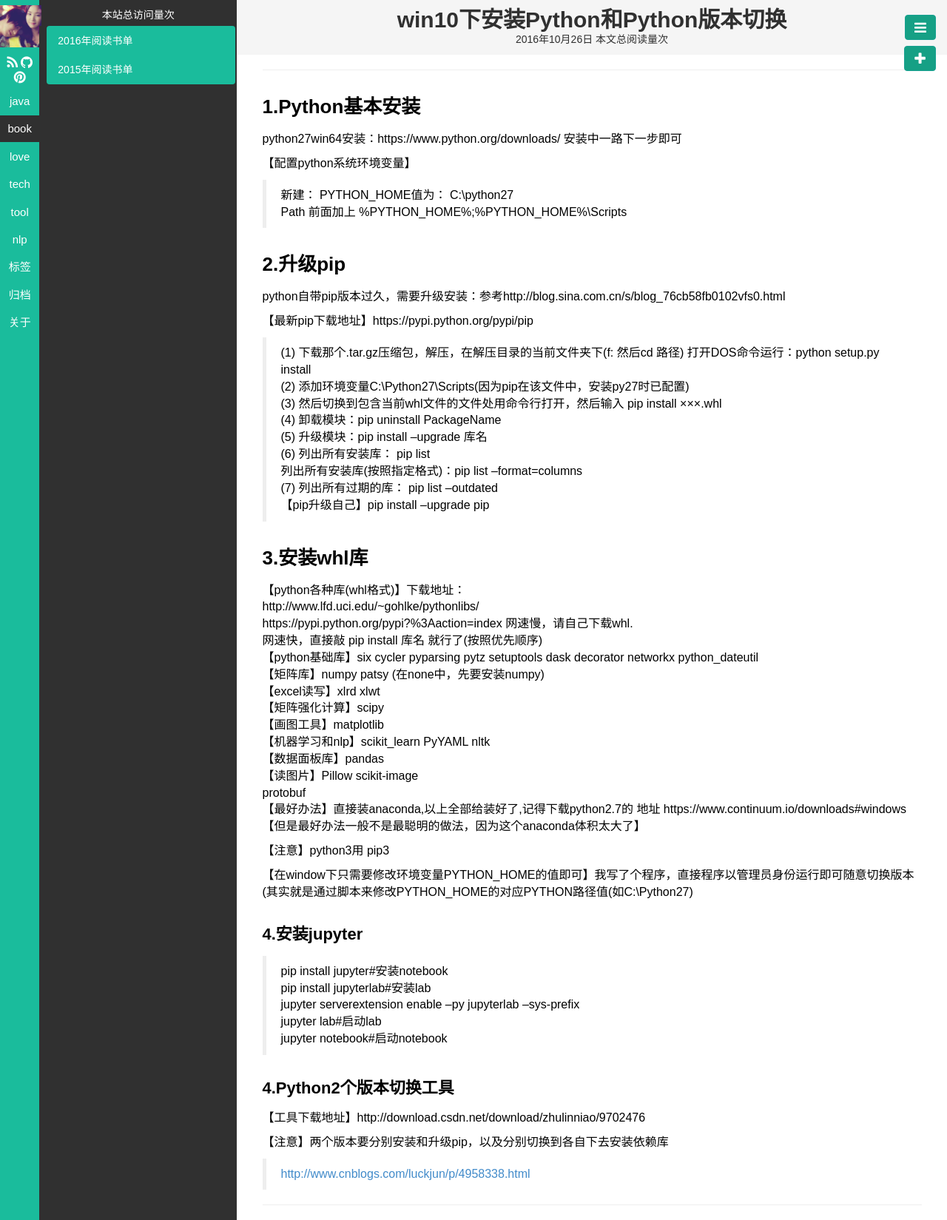
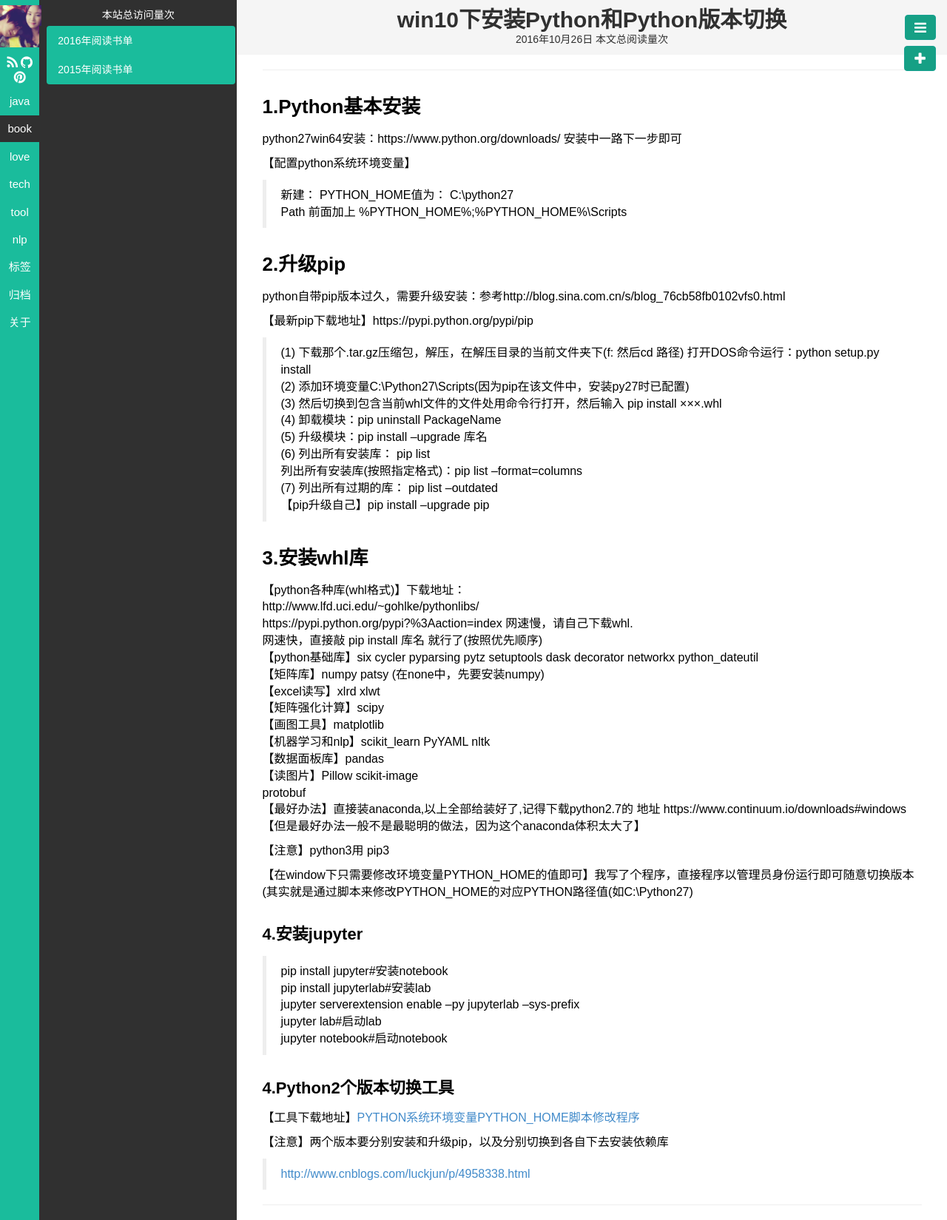
Before and after one commit to whaozl/whaozl.github.io, a Jekyll site: the page built from _posts/tool/2016-12-05-tool-python-install.md, in a window 1280 px wide. Shown: the whole page at 74% size. Built offline with Jekyll 4.4.1, drawn with Linux system fonts in a browser that asks for light colours; comment, search, counter and statistics services are not loaded.

Commit message:
修改连接问题

```diff
--- a/_posts/tool/2016-12-05-tool-python-install.md
+++ b/_posts/tool/2016-12-05-tool-python-install.md
@@ -68,7 +68,7 @@ protobuf
 
 ### 4.Python2个版本切换工具
 
-【工具下载地址】http://download.csdn.net/download/zhulinniao/9702476
+【工具下载地址】[PYTHON系统环境变量PYTHON_HOME脚本修改程序](http://download.csdn.net/download/zhulinniao/9702476)
 
 【注意】两个版本要分别安装和升级pip，以及分别切换到各自下去安装依赖库
 
```
